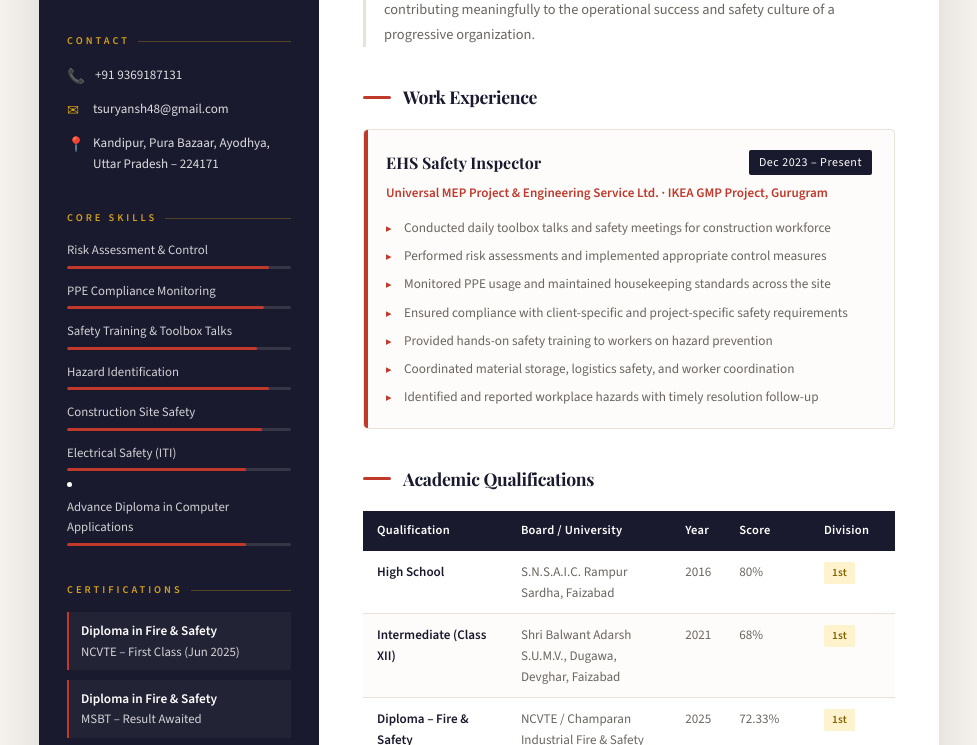
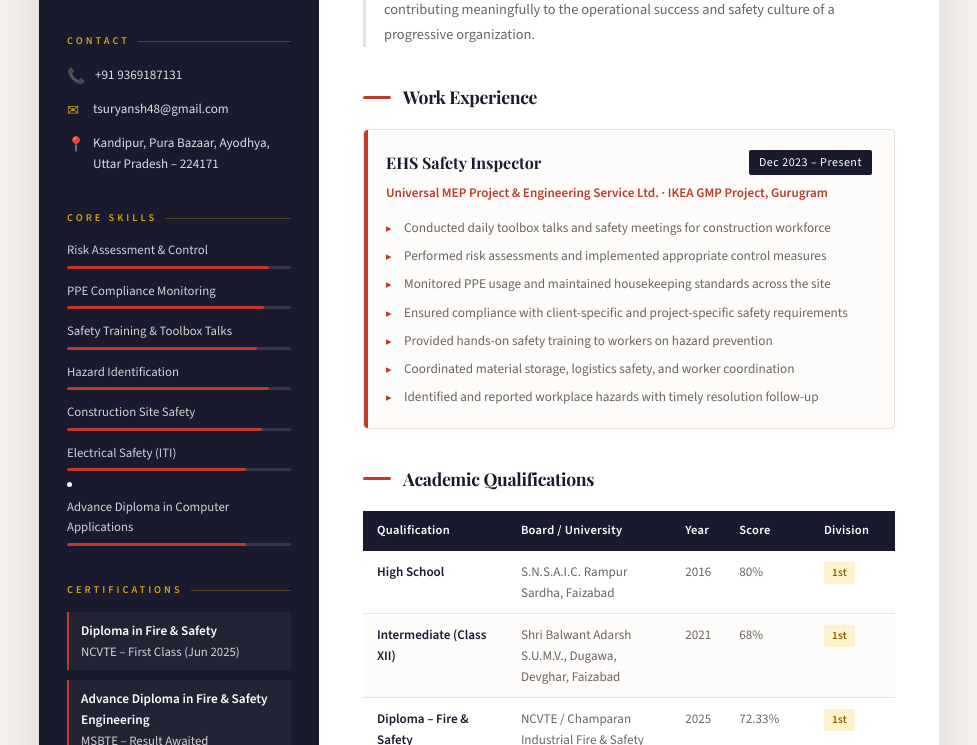
Before and after one commit to MrBrave1/Suryansh-Tiwari, a plain HTML site: page index.html in a window 1280 px wide. Shown: the part 213-958 px from the top of the page, without its empty margins (151-1128 px from the left). Drawn offline with nearby package versions, Linux system fonts and the light colour scheme.

Commit message:
Update index.html

```diff
--- a/index.html
+++ b/index.html
@@ -293,7 +293,7 @@
       <div class="section-label">Certifications</div>
       <ul class="cert-list">
         <li><strong>Diploma in Fire & Safety</strong>NCVTE – First Class (Jun 2025)</li>
-        <li><strong>Diploma in Fire & Safety</strong>MSBT – Result Awaited</li>
+        <li><strong>Advance Diploma in Fire & Safety Engineering</strong>MSBTE – Result Awaited</li>
         <li><strong>ITI – Electrician (NSQF L5)</strong>NCVT – Dec 2023</li>
         <li><strong>A.D.C.A</strong>Computer Applications</li>
       </ul>
```
